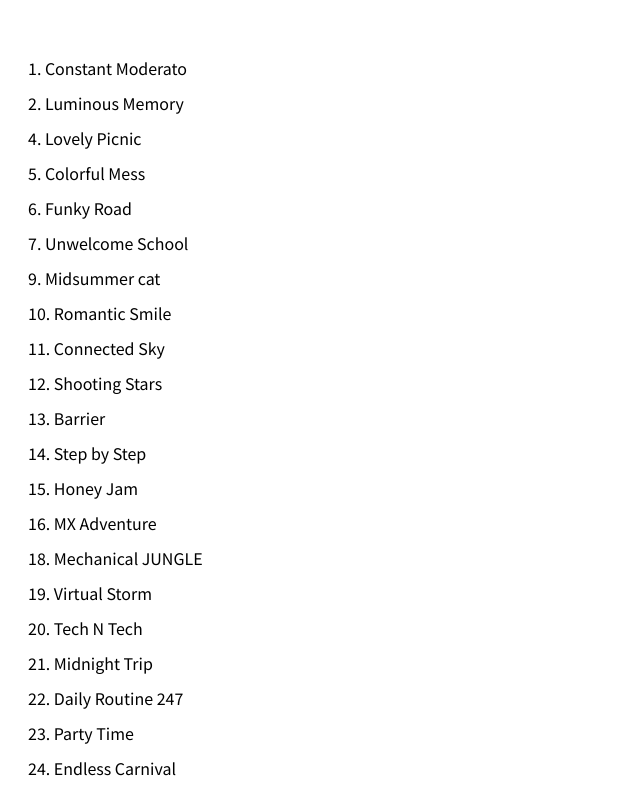
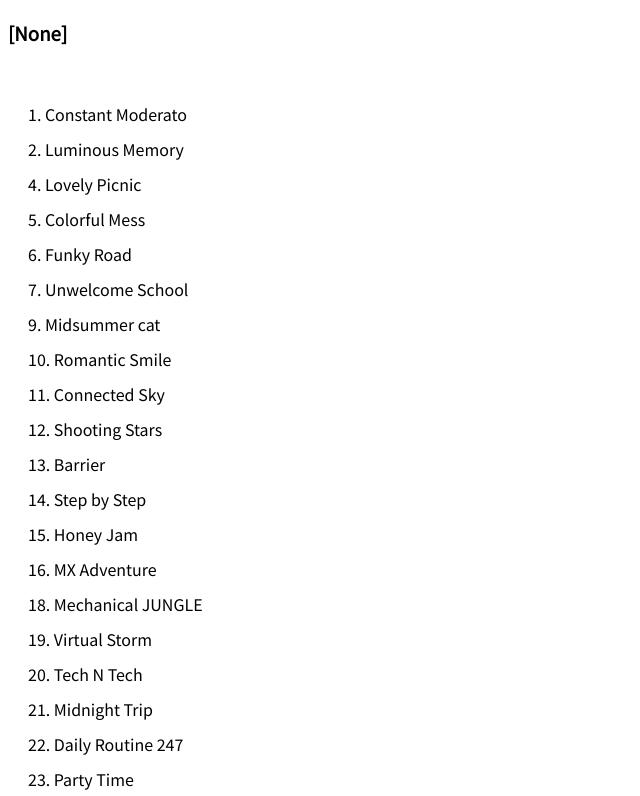
Before and after one commit to okysky1121/ba-bgm, a plain HTML site: page index.html in a window 1280 px wide. Shown: the top 796 px of the page, without its empty margins (0-640 px from the left). Drawn offline with Linux system fonts and the light colour scheme.

Commit message:
Update index.html

```diff
--- a/index.html
+++ b/index.html
@@ -6,6 +6,10 @@
     <link rel="stylesheet" type="text/css" href="style.css">
 </head>
 <body>
+    <div id="playhead">
+        <h3 id="music-tit">[None]</h3>
+        <p id="duration"></p>
+    </div>
     <div id="player"></div>
     <div id="playlist">
     </div>
```
